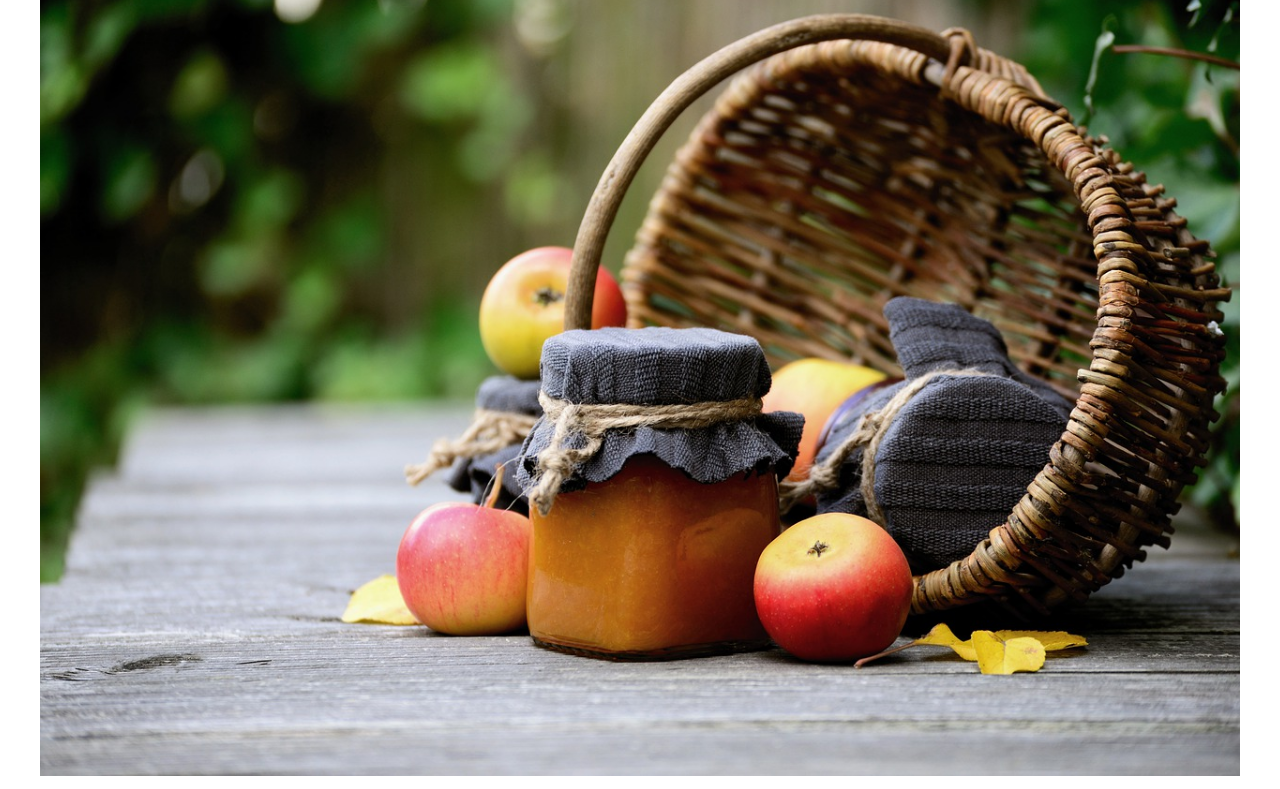
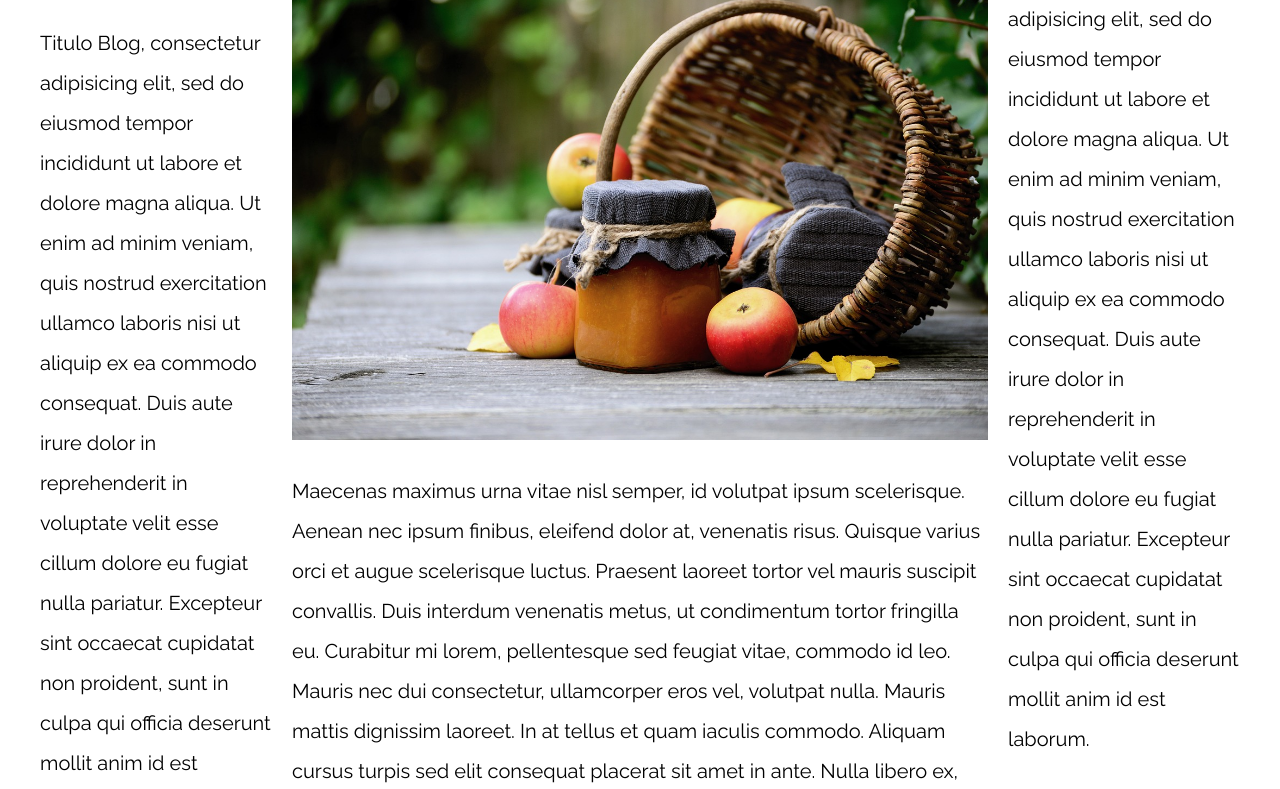
Before and after one commit to Pshepu/practica-patrones-RWD, a plain HTML site: page 06-3columnas_flexbox/index.html in a window 1280 px wide. Shown: the part 158-947 px from the top of the page. Drawn offline with nearby package versions, Linux system fonts and the light colour scheme.

Commit message:
termino de ejercicio 06 flexbox

```diff
--- a/06-3columnas_flexbox/css/styles.css
+++ b/06-3columnas_flexbox/css/styles.css
@@ -48,3 +48,21 @@ p {
 }
 
 /** CODIGO AQUI **/
+
+@media (min-width: 768px) {
+    .contenedor-flex{
+        display: flex;
+        gap: 2rem;
+    }
+    .contenedor-main{
+        flex-basis: calc(60%);
+    }
+
+    .contenedor-nosotros{
+    order: -1;
+     flex-basis: calc(20%);
+    }
+    .contenedor-mision{
+     flex-basis: calc(20%);
+    }
+}
--- a/06-3columnas_flexbox/index.html
+++ b/06-3columnas_flexbox/index.html
@@ -12,8 +12,8 @@
 
 <body>
 
-    <div class="contenedor">
-        <main>
+    <div class="contenedor contenedor-flex">
+        <main class="contenedor-main">
             <article>
                 <h1>Entrada del Blog</h1>
                 <img src="img/imagen1.jpg">
@@ -36,12 +36,12 @@
             </article>
         </main>
 
-        <aside>
+        <aside class="contenedor-nosotros">
             <h2>Sobre Nosotros</h2>
             <p>Titulo Blog, consectetur adipisicing elit, sed do eiusmod tempor incididunt ut labore et dolore magna aliqua. Ut enim ad minim veniam, quis nostrud exercitation ullamco laboris nisi ut aliquip ex ea commodo consequat. Duis aute irure dolor
                 in reprehenderit in voluptate velit esse cillum dolore eu fugiat nulla pariatur. Excepteur sint occaecat cupidatat non proident, sunt in culpa qui officia deserunt mollit anim id est laborum.</p>
         </aside>
-        <aside>
+        <aside class="contenedor-mision">
             <h2>Misión</h2>
             <p>Titulo Blog, consectetur adipisicing elit, sed do eiusmod tempor incididunt ut labore et dolore magna aliqua. Ut enim ad minim veniam, quis nostrud exercitation ullamco laboris nisi ut aliquip ex ea commodo consequat. Duis aute irure dolor
                 in reprehenderit in voluptate velit esse cillum dolore eu fugiat nulla pariatur. Excepteur sint occaecat cupidatat non proident, sunt in culpa qui officia deserunt mollit anim id est laborum.</p>
```
